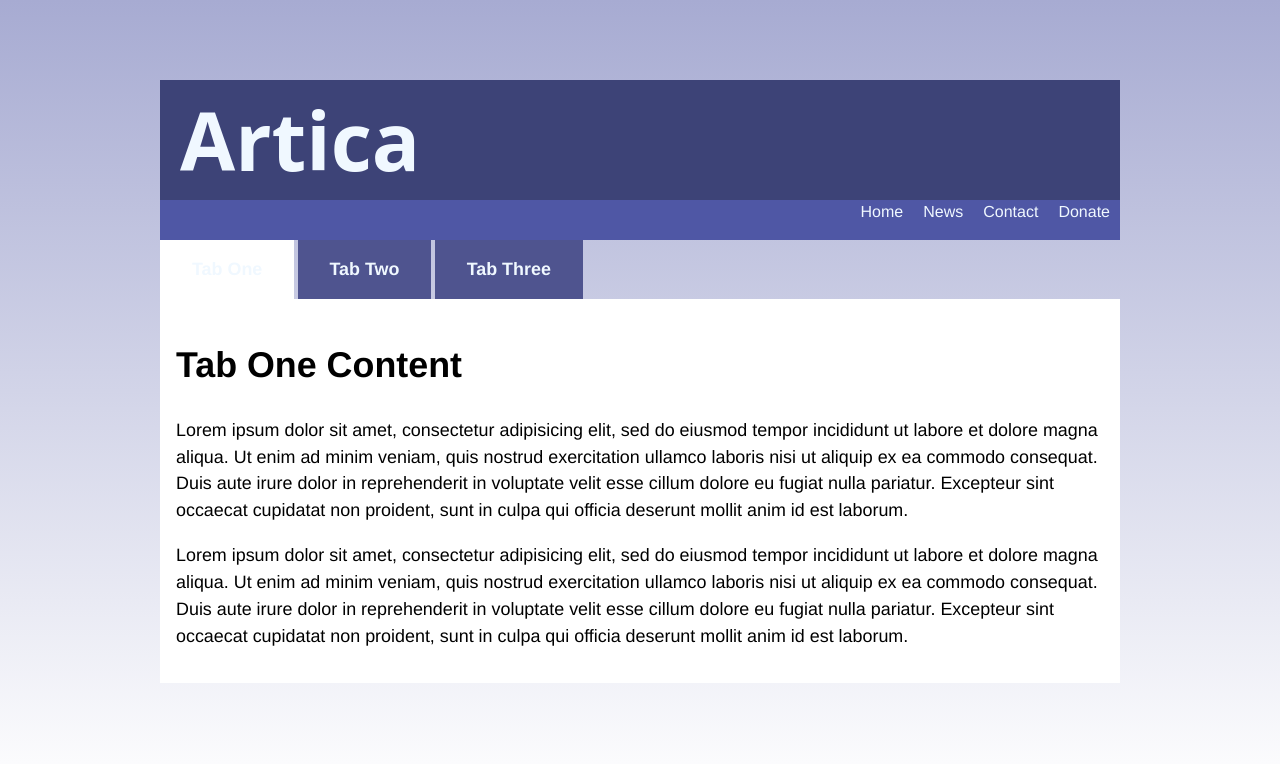
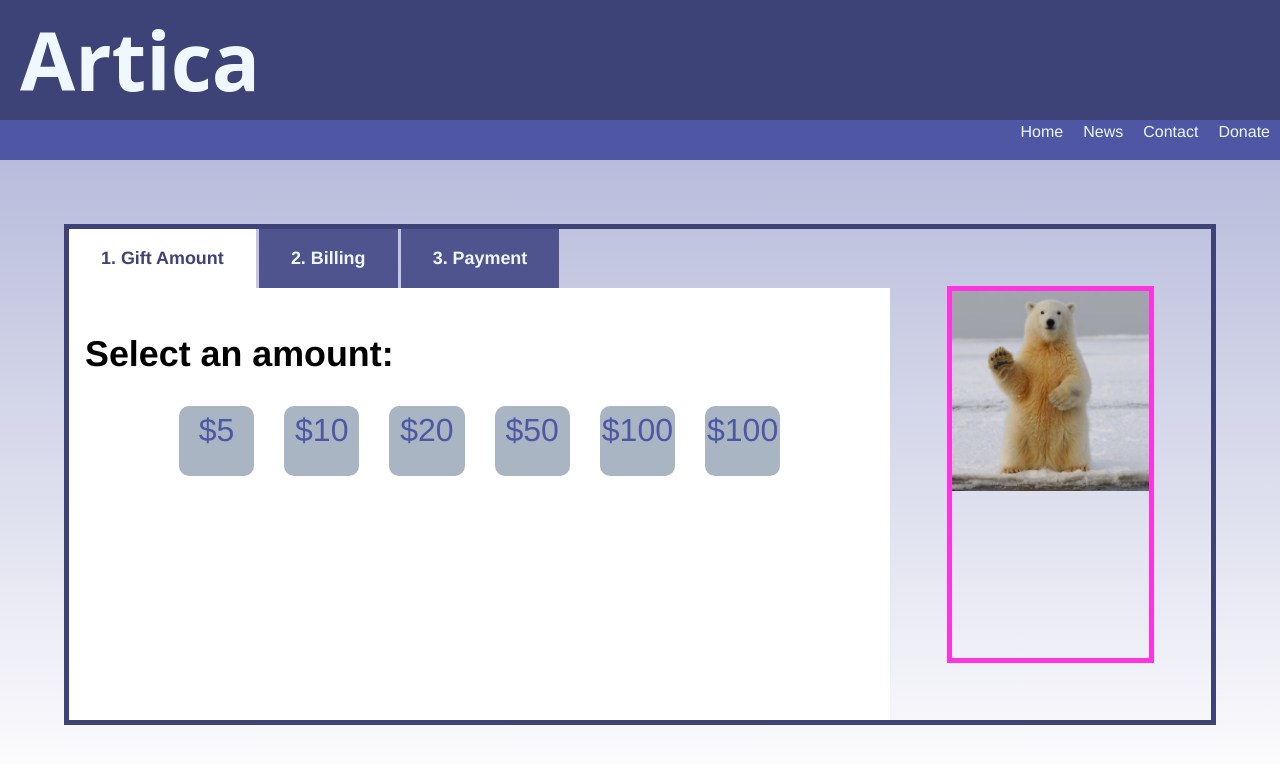
Before and after one commit to Maya-Sanchez/non-profit_template, a plain HTML site: page donate.html in a window 1280 px wide. Drawn offline with Linux system fonts and the light colour scheme.

Commit message:
new additions on donation page

```diff
--- a/donate.html
+++ b/donate.html
@@ -14,41 +14,70 @@
   <header>
     <h1 class="logo"> Artica</h1>
     <div class="navbar1">
-         <div class="navbaritem" href="./index.html">Home</div>
-         <div class="navbaritem" href="./news.html">News</div>
-         <div class="navbaritem" href="./contactus.html">Contact</div>
-         <div class="navbaritem" href="./donate.html">Donate</div>
+     <div><a href="./index.html" class="navbaritem">Home</a></div>
+     <div><a href="./news.html" class="navbaritem">News</a></div>
+     <div><a href="./contactus.html" class="navbaritem">Contact</a></div>
+     <div><a href="./donate.html" class="navbaritem">Donate</a></div>
     </div>
  </header>
 <section1>
-    <div class="donate>">
+    <div class="donate">
         <!-- https://codepen.io/Wendy-Ho/pen/MWWBvmd -->
 
         <div class="tabs">
             <input type="radio" name="tabs" id="tabone" checked="checked">
-            <label for="tabone">Tab One</label>
+            <label for="tabone">1. Gift Amount</label>
             <div class="tab">
-              <h1>Tab One Content</h1>
-              <p>Lorem ipsum dolor sit amet, consectetur adipisicing elit, sed do eiusmod tempor incididunt ut labore et dolore magna aliqua. Ut enim ad minim veniam, quis nostrud exercitation ullamco laboris nisi ut aliquip ex ea commodo consequat. Duis aute irure dolor in reprehenderit in voluptate velit esse cillum dolore eu fugiat nulla pariatur. Excepteur sint occaecat cupidatat non proident, sunt in culpa qui officia deserunt mollit anim id est laborum.</p>
-              <p>Lorem ipsum dolor sit amet, consectetur adipisicing elit, sed do eiusmod tempor incididunt ut labore et dolore magna aliqua. Ut enim ad minim veniam, quis nostrud exercitation ullamco laboris nisi ut aliquip ex ea commodo consequat. Duis aute irure dolor in reprehenderit in voluptate velit esse cillum dolore eu fugiat nulla pariatur. Excepteur sint occaecat cupidatat non proident, sunt in culpa qui officia deserunt mollit anim id est laborum.</p>
+              <h1>Select an amount:</h1>
+              <div class="amounts">
+              <div class="amount">
+                $5
+              </div>
+              <div class="amount">
+                $10
+              </div>
+              <div class="amount">
+                $20
+              </div>
+              <div class="amount">
+                $50
+              </div>
+              <div class="amount">
+                $100
+              </div>
+              <div class="amount">
+                $100
+              </div>
+            </div>
+
+
             </div>
 
             <input type="radio" name="tabs" id="tabtwo">
-            <label for="tabtwo">Tab Two</label>
+            <label for="tabtwo">2. Billing</label>
             <div class="tab">
               <h1>Tab Two Content</h1>
               <p>Lorem ipsum dolor sit amet, consectetur adipisicing elit, sed do eiusmod tempor incididunt ut labore et dolore magna aliqua. Ut enim ad minim veniam, quis nostrud exercitation ullamco laboris nisi ut aliquip ex ea commodo consequat. Duis aute irure dolor in reprehenderit in voluptate velit esse cillum dolore eu fugiat nulla pariatur. Excepteur sint occaecat cupidatat non proident, sunt in culpa qui officia deserunt mollit anim id est laborum.</p>
             </div>
 
             <input type="radio" name="tabs" id="tabthree">
-            <label for="tabthree">Tab Three</label>
+            <label for="tabthree">3. Payment</label>
             <div class="tab">
               <h1>Tab Three Content</h1>
-              <p>Lorem ipsum dolor sit amet, consectetur adipisicing elit.</p>
+              <p>Lorem ipsum dolor sit amet, consectetur adipisicing elit, sed do eiusmod tempor incididunt ut labore et dolore magna aliqua. Ut enim ad minim veniam, quis nostrud exercitation ullamco laboris nisi ut aliquip ex ea commodo consequat. Duis aute irure dolor in reprehenderit in voluptate velit esse cillum dolore eu fugiat nulla pariatur. Excepteur sint occaecat cupidatat non proident, sunt in culpa qui officia deserunt mollit anim id est laborum.</p>
             </div>
           </div>
 
+          <div class="side1">
+            <img src="./assets/polar_bear..jpg" alt="polar bear" height=200px>
           </div>
+          <div class="caption">
+
+          </div>
+          </div>
+        </div>
+        </section1>
+
     <div class="membership">
         <table>
 
--- a/style.css
+++ b/style.css
@@ -53,8 +53,6 @@ header{
 
  .section2{
     display: flex;
-
-
 
 }
 
--- a/styledonate.css
+++ b/styledonate.css
@@ -1,3 +1,15 @@
+
+body {
+  background: linear-gradient(#A7ABD2, white);
+  min-height: 100vh;
+	box-sizing: border-box;
+  font-family: "HelveticaNeue-Light", "Helvetica Neue Light", "Helvetica Neue", Helvetica, Arial, "Lucida Grande", sans-serif;
+  font-weight: 300;
+  line-height: 1.5;
+  /* max-width: 60rem; */
+  margin: 0 auto;
+  font-size: 112%;
+}
 .logo{margin: 0px 0px 0px 20px;
     font-family:system-ui, -apple-system, BlinkMacSystemFont, 'Segoe UI', Roboto, Oxygen, Ubuntu, Cantarell, 'Open Sans', 'Helvetica Neue', sans-serif;
     font-size: 5rem;
@@ -21,8 +33,46 @@ header{
   padding-right:10px;
   font-size:1rem;
 
+}
 
-}.tabs {
+.navbaritem {
+  color: inherit;
+  text-decoration: none;
+}
+
+.donate{
+  display: flex;
+  border: 5px #3D4377 solid;
+  margin: 5%
+}
+.amounts{
+
+  display: flex;
+  justify-content:space-between;
+  margin: 0% 10%;
+  font-size: 2rem;
+  color:#4F57A5;
+  text-align: center;
+}
+
+
+.amount{
+  height:70px;
+  width: 100px;
+  background-color: #aab5c3;
+  border-radius: 10px;
+  margin: 0% 15px;
+
+}
+
+.side1{
+  margin: 5%;
+   border:5px #ff34e1 solid;
+
+}
+
+
+.tabs {
 	display: flex;
 	flex-wrap: wrap;
 }
@@ -38,8 +88,9 @@ header{
 }
 
 .tabs .tab {
+  height: 400px;
   order: 99;
-  flex-grow: 1;
+  /* flex-grow: 1; */
 	width: 100%;
 	display: none;
   padding: 1rem;
@@ -50,36 +101,27 @@ header{
 }
 .tabs input[type="radio"]:checked + label {
 	background: #fff;
+  color:#3D4377;
 }
 .tabs input[type="radio"]:checked + label + .tab {
 	display: block;
 }
+
+.tab{
+  display: flex;
+  flex-direction: column;
+}
+
 
 @media (max-width: 45em) {
   .tabs .tab,
   .tabs label {
     order: initial;
   }
-  .tabs label {
+  /* .tabs label {
     width: 100%;
     margin-right: 0;
-    margin-top: 0.2rem;
+    margin-top: 1rem;
     border: 2px solid salmon;
+  } */
 }
-}
-
-/**
- * Generic Styling
-*/
-body {
-  background: linear-gradient(#A7ABD2, white);
-  min-height: 100vh;
-	box-sizing: border-box;
-	padding-top: 10vh;
-  font-family: "HelveticaNeue-Light", "Helvetica Neue Light", "Helvetica Neue", Helvetica, Arial, "Lucida Grande", sans-serif;
-  font-weight: 300;
-  line-height: 1.5;
-  max-width: 60rem;
-  margin: 0 auto;
-  font-size: 112%;
-}
```
Also changed, not shown: contactus.html (+9 -1 lines), index.html (+4 -3 lines), news.html (+9 -0 lines), assets/polar_bear..jpg (added). Lines whose indentation alone changed are shown as unchanged.
